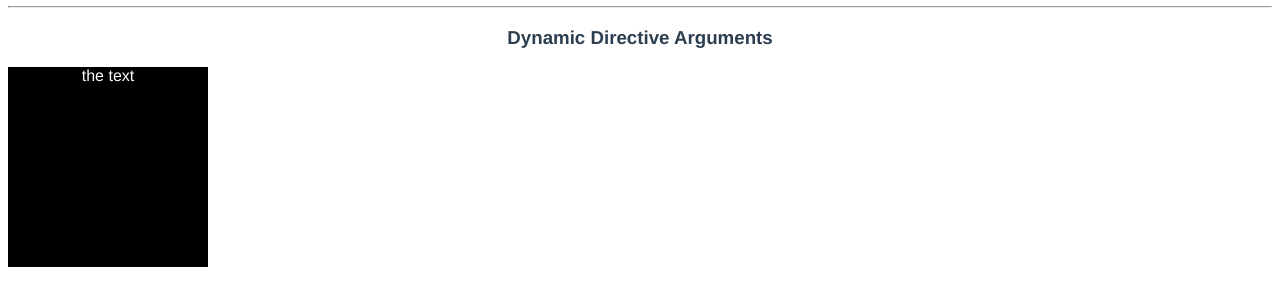
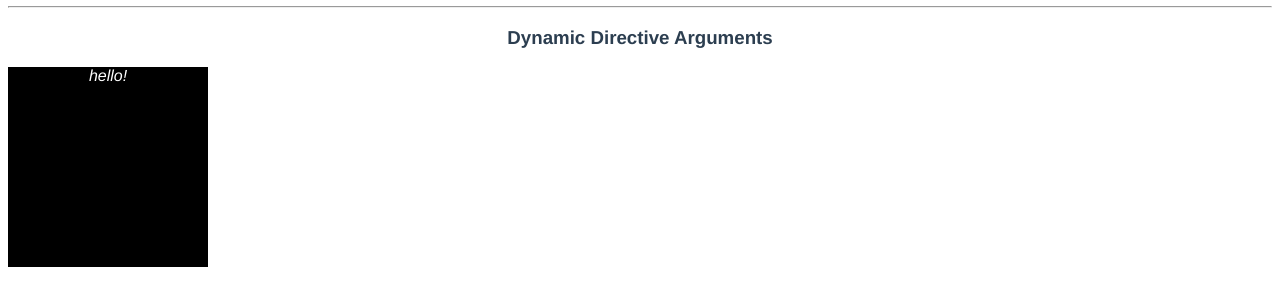
Before and after one commit to nor1c/vue-play, a Vue app: page /custom-directive in a window 1280 px wide. Shown: the part 277-582 px from the top of the page. Built offline with nearby package versions, Linux system fonts and the light colour scheme.

Commit message:
object literals

```diff
--- a/src/views/CustomDirective.vue
+++ b/src/views/CustomDirective.vue
@@ -14,9 +14,7 @@
     <hr>
     <div>
       <h3>Dynamic Directive Arguments</h3>
-      <div v-bg-color:[color]="'black'" :style="{ width: '200px', height: '200px' }">
-        the text
-      </div>
+      <div v-bg-color:[color]="'black'" v-inside="{ text: 'hello!', style: 'italic' }" :style="{ width: '200px', height: '200px' }"></div>
     </div>
   </div>
 </template>
@@ -36,6 +34,10 @@ export default {
       el.style.background = binding.value
       el.style.color = binding.arg || 'black'
     },
+    inside: (el, binding) => {
+      el.innerHTML = binding.value.text
+      el.style.fontStyle = binding.value.style
+    }
   }
 }
 </script>
```
